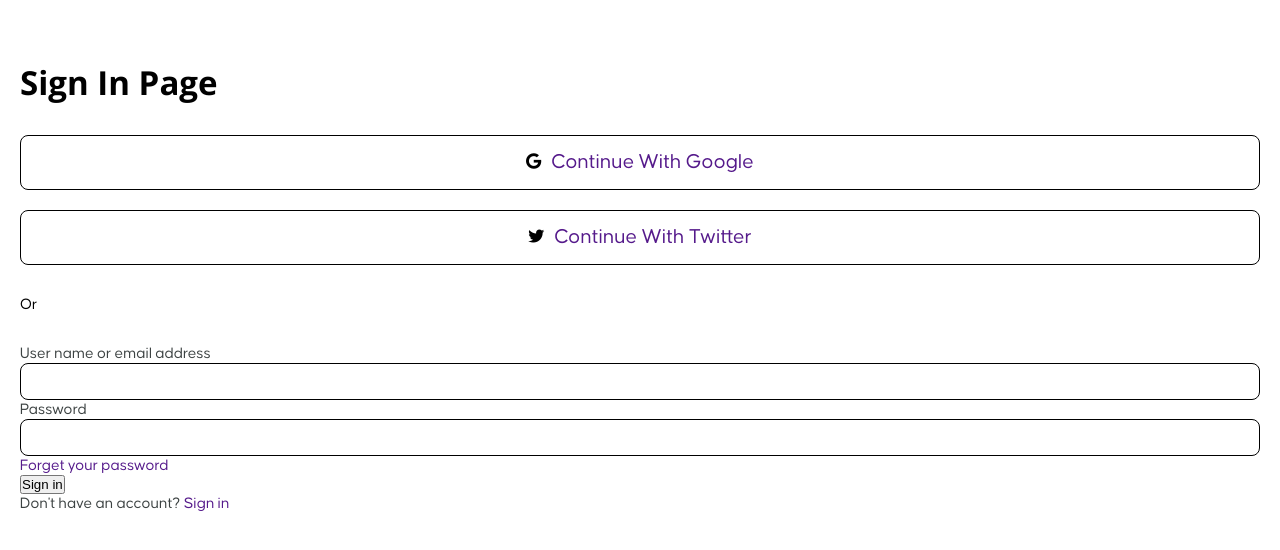
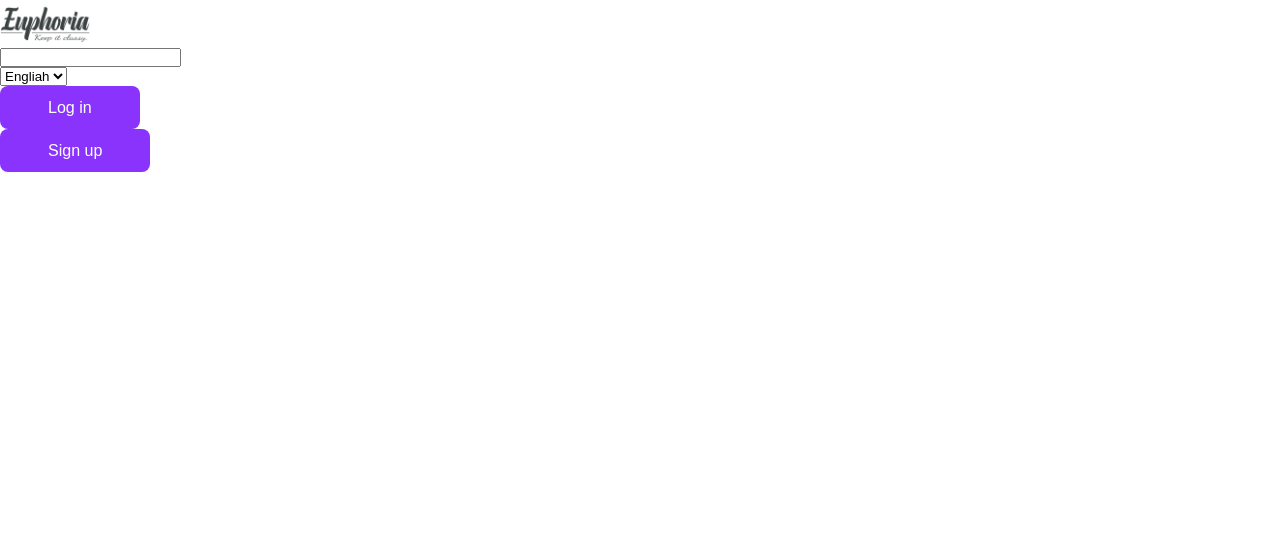
Before and after one commit to Saddam6260/CSS-Responsive-Form_Project1, a plain HTML site: page index.html in a window 1280 px wide. Drawn offline with Linux system fonts and the light colour scheme.

Commit message:
Add btn and header section

```diff
--- a/index.html
+++ b/index.html
@@ -11,7 +11,39 @@
     />
   </head>
   <body>
+    <!-- Header -->
+
+    <header>
+      <div class="container">
+        <div class="logo">
+          <img src="./logo/Logo.png" alt="" width="90px"/>
+        </div>
+
+        <div class="search">
+          <input type="text" />
+        </div>
+
+        <nav>
+          <ul>
+            <select name="" id="">
+              <option value="">Engliah</option>
+            </select>
+            <li>
+              <button class="btn">Log in</button>
+            </li>
+            <li>
+              <button class="btn">Sign up</button>
+            </li>
+          </ul>
+        </nav>
+      </div>
+    </header>
+
+    <!-- Section Sign Up -->
+
+    <!--
     <section id="sign-up">
+      <div class="container">
         <div class="img-wrap">
           <img src="./images/bert-b-rhNff6hB41s-unsplash 1.png" alt="" />
         </div>
@@ -45,6 +77,7 @@
             <p>Don't have an account? <a href="">Sign in</a></p>
           </form>
         </div>
-    </section>
+      </div>
+    </section> -->
   </body>
 </html>
--- a/style.css
+++ b/style.css
@@ -10,8 +10,15 @@
 @font-face {
   font-family: "Causten";
   src: url("./fonts/Causten-Regular.otf");
+  font-weight: 400;
+  font-style: normal;
+}
+
+@font-face {
+  font-family: "Causten";
+  src: url("./fonts/Causten-Medium.otf");
   font-weight: 500;
-  font-style: normal;
+  font-style: none;
 }
 
 /**** Common Style ****/
@@ -21,16 +28,13 @@
   --purple: #8a33fd;
   --large-gap: 30px;
   --small-gap: 20px;
+  --radious: 8px;
 }
 
 * {
-  margin: 0;
-  padding: 0;
+  margin: 0px;
+  padding: 0px;
   box-sizing: border-box;
-}
-body {
-  max-height: 100vh;
-  font-family: "Causten";
 }
 
 h1 {
@@ -41,6 +45,68 @@ h1 {
     1.6179577464788732rem + 0.5633802816901408vw,
     2.125rem
   );
+}
+
+.medium-text,
+.small-text,
+.button {
+  font-family: "Causten";
+}
+
+.medium-text {
+  font-family: "Causten";
+  font-size: 1rem;
+  font-size: clamp(
+    1rem,
+    0.9979318332230311rem + 0.008824178248400618vw,
+    1.125rem
+  );
+}
+
+.small text {
+  font-weight: 400;
+  font-size: 0.875rem;
+  font-size: clamp(
+    0.875rem,
+    0.8729318332230311rem + 0.008824178248400618vw,
+    1rem
+  );
+}
+
+.btn {
+  font-size: 1rem;
+  font-size: clamp(
+    1rem,
+    0.9979318332230311rem + 0.008824178248400618vw,
+    1.125rem
+  );
+  font-weight: 500;
+  border-radius: var(--radious);
+  padding: 12px 48px;
+  color: white;
+  background-color: var(--purple);
+  border: none;
+  transition-property: background-color, color, border;
+}
+
+.btn:hover {
+  background-color: white;
+  color: var(--purple);
+  border: 1px solid var(--purple);
+  transition-duration: .4s;
+  transition-timing-function: ease ease-in-out;
+}
+
+/* Header */
+
+/* * {
+  margin: 0;
+  padding: 0;
+  box-sizing: border-box;
+}
+body {
+  max-height: 100vh;
+  font-family: "Causten";
 }
 
 p,
@@ -83,7 +149,7 @@ a {
 
 /**** Sign up ****/
 
-#sign-up {
+/* .container {
   display: grid;
   grid-template-columns: 1fr min(100% - 40px) 1fr;
   max-height: 100%;
@@ -100,12 +166,12 @@ a {
   row-gap: 30px;
 }
 
-.account-wrap{
+.account-wrap {
   display: flex;
   flex-direction: column;
   row-gap: 20px;
 }
-.account-wrap .account{
+.account-wrap .account {
   border: 1px solid black;
   padding-block-start: 0.875rem;
   padding-block-end: 0.875rem;
@@ -115,13 +181,19 @@ a {
   justify-content: center;
   align-items: center;
   column-gap: 10px;
-}
+} */
 
 /**** Form ****/
 
-form input{
+/* form input {
   width: 100%;
   padding: 10px 5px;
   border-radius: 8px;
   border: 1px solid black;
 }
+
+@media (width >= 50em) {
+}
+
+@media (width >= 90em) {
+}  */
```
Also changed, not shown: logo/Logo.png (added). Lines whose indentation alone changed are shown as unchanged.
